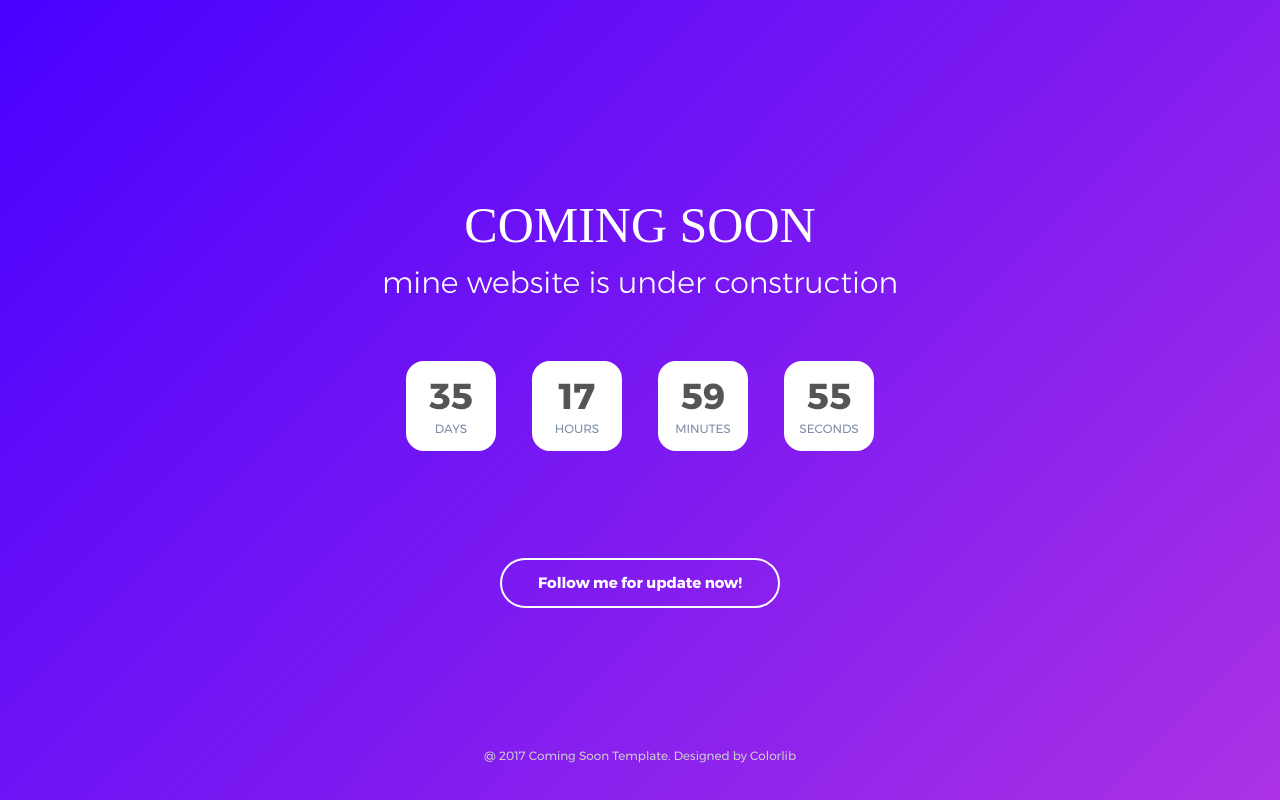
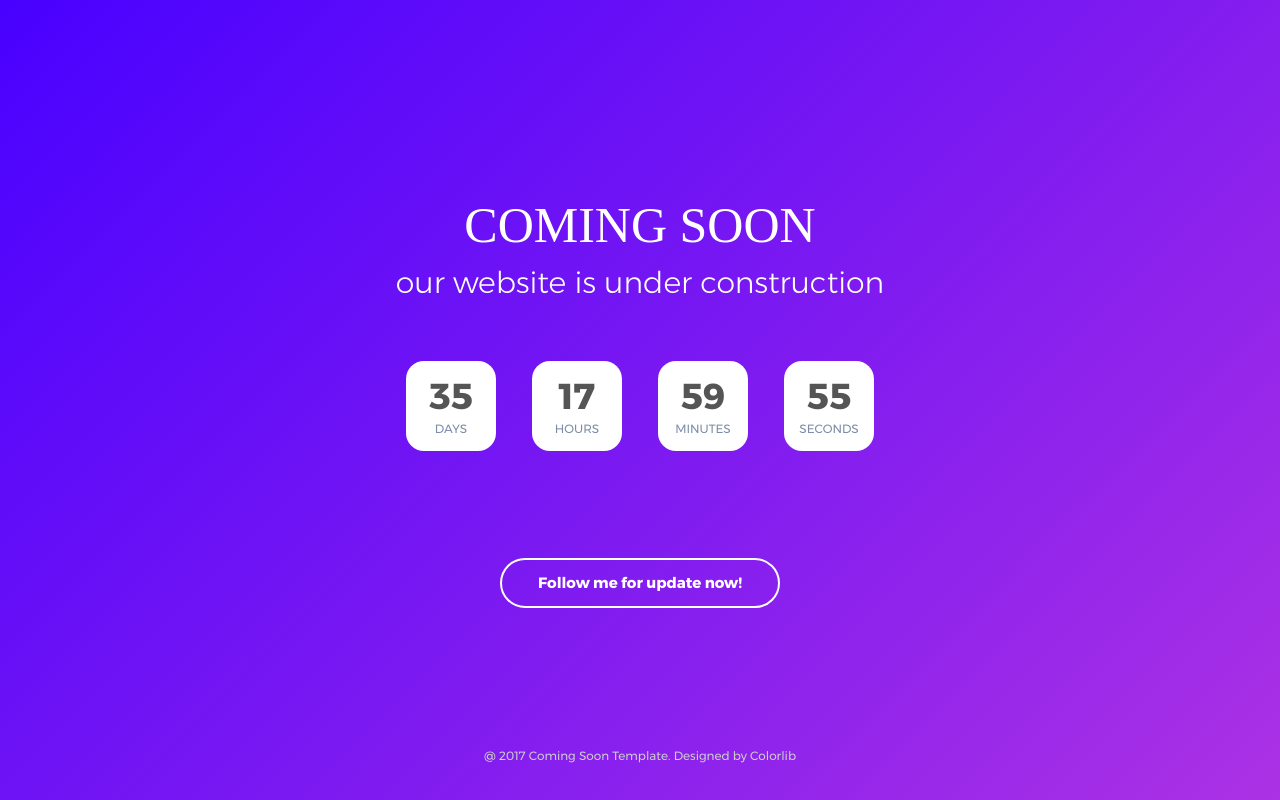
Before and after one commit to yeganeh-khalili/git-exersice, a plain HTML site: page index.html in a window 1280 px wide. Drawn offline with Linux system fonts and the light colour scheme; a web font is replaced by a local one.

Commit message:
second changed

```diff
--- a/index.html
+++ b/index.html
@@ -32,7 +32,7 @@
 			</h3>
 
 			<p class="txt-center l1-txt2 p-b-60">
-				mine website is under construction
+				our website is under construction
 			</p>
 
 			<div class="flex-w flex-c cd100 p-b-82">
```
